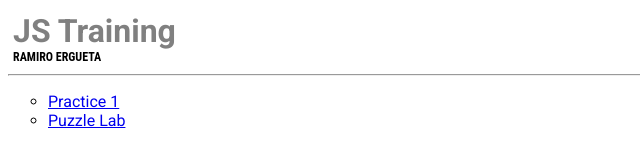
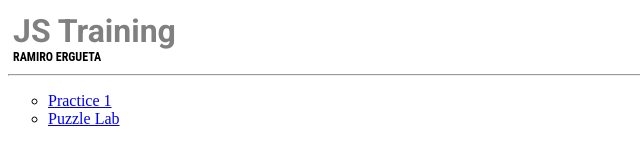
Before and after one commit to ramiroerg/js, a plain HTML site: page index.html in a window 1280 px wide. Shown: the full height of the page, 0-640 px from the left. Drawn offline with Linux system fonts and the light colour scheme.

Commit message:
clean css

```diff
--- a/css/home.css
+++ b/css/home.css
@@ -13,13 +13,3 @@ H2 {
 	margin-top: 0;
 	font-size: 12;
 }
-
-UL {
-
-	color:Black;
-	font-family: 'Roboto', sans-serif;
-}
-
-Header {
-	background-color:red
-}
```
